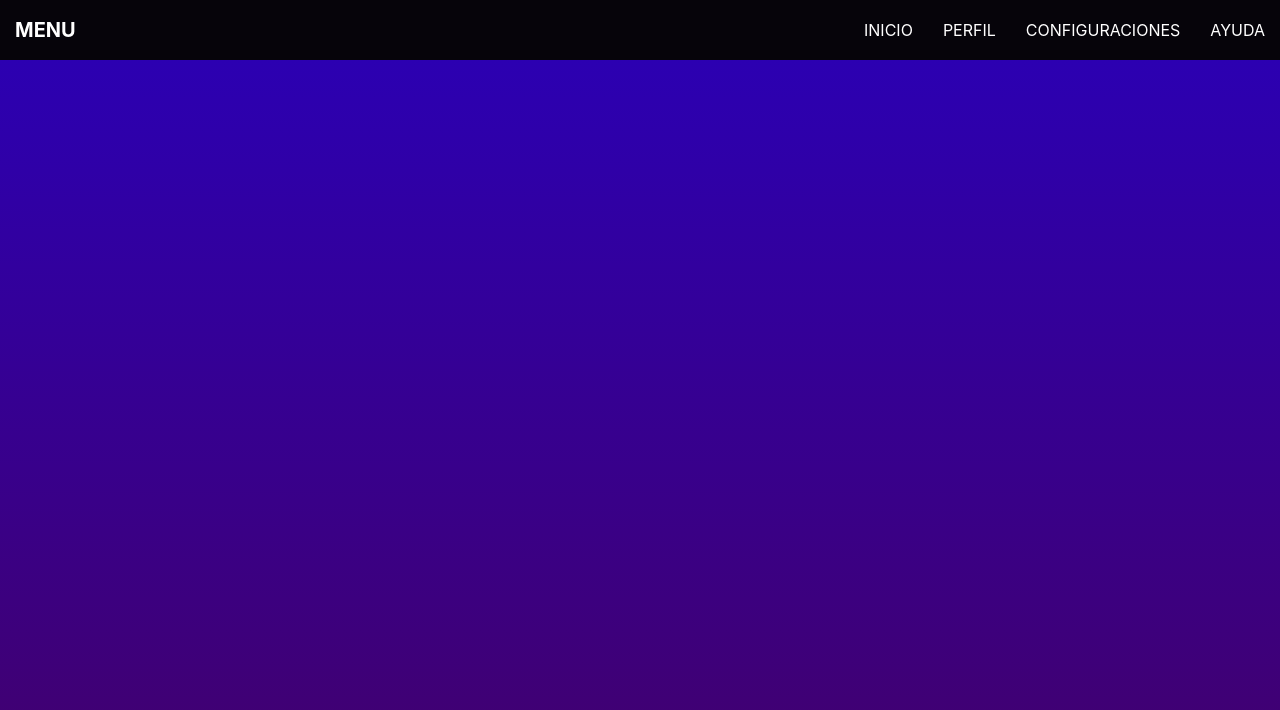
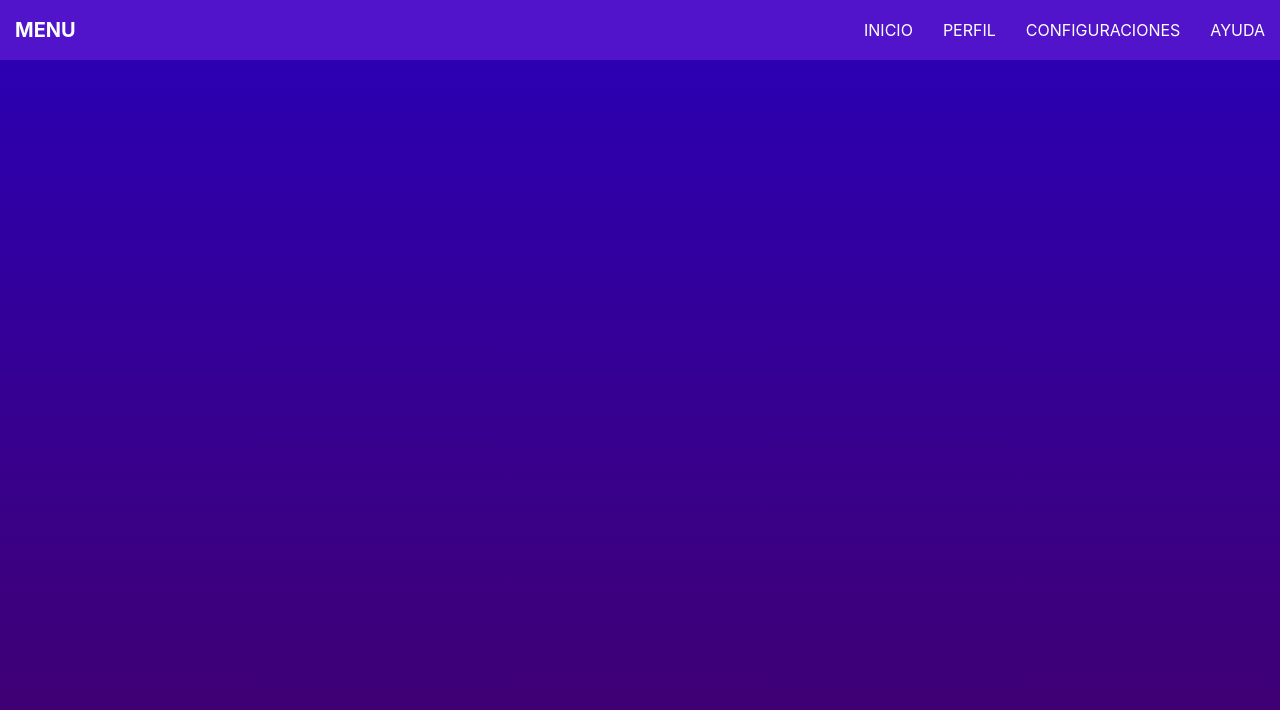
Before and after one commit to Myriamp18/Proyecto-Primer-Parcial, a React (Create React App) app: page /Menu in a window 1280 px wide. Shown: the top 710 px of the page. Built offline with nearby package versions, Linux system fonts and the light colour scheme.

Commit message:
Update Menu.css

```diff
--- a/src/components/Menu.css
+++ b/src/components/Menu.css
@@ -1,5 +1,5 @@
 .navbar{
-    background: #06040a;
+    background: #5114ca;
     height: 60px;
     display: flex;
     justify-content: space-between;
```
